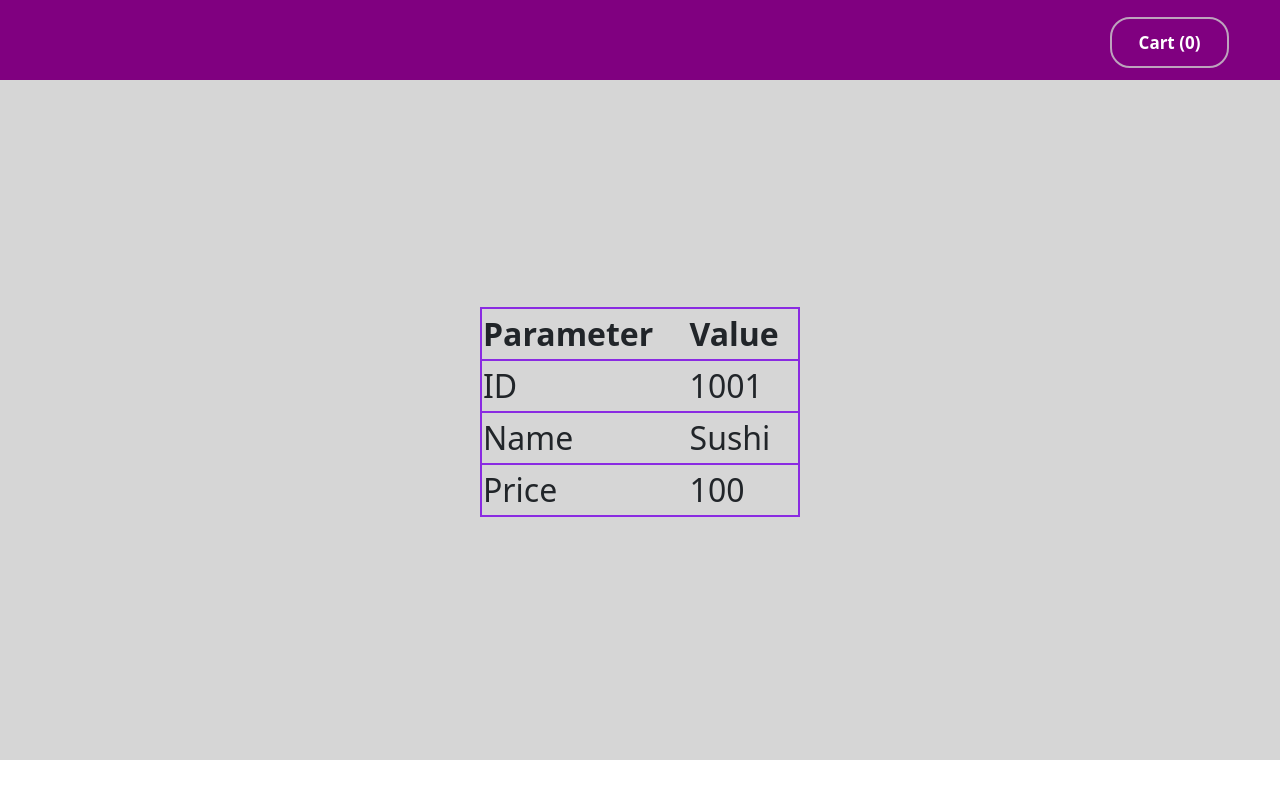
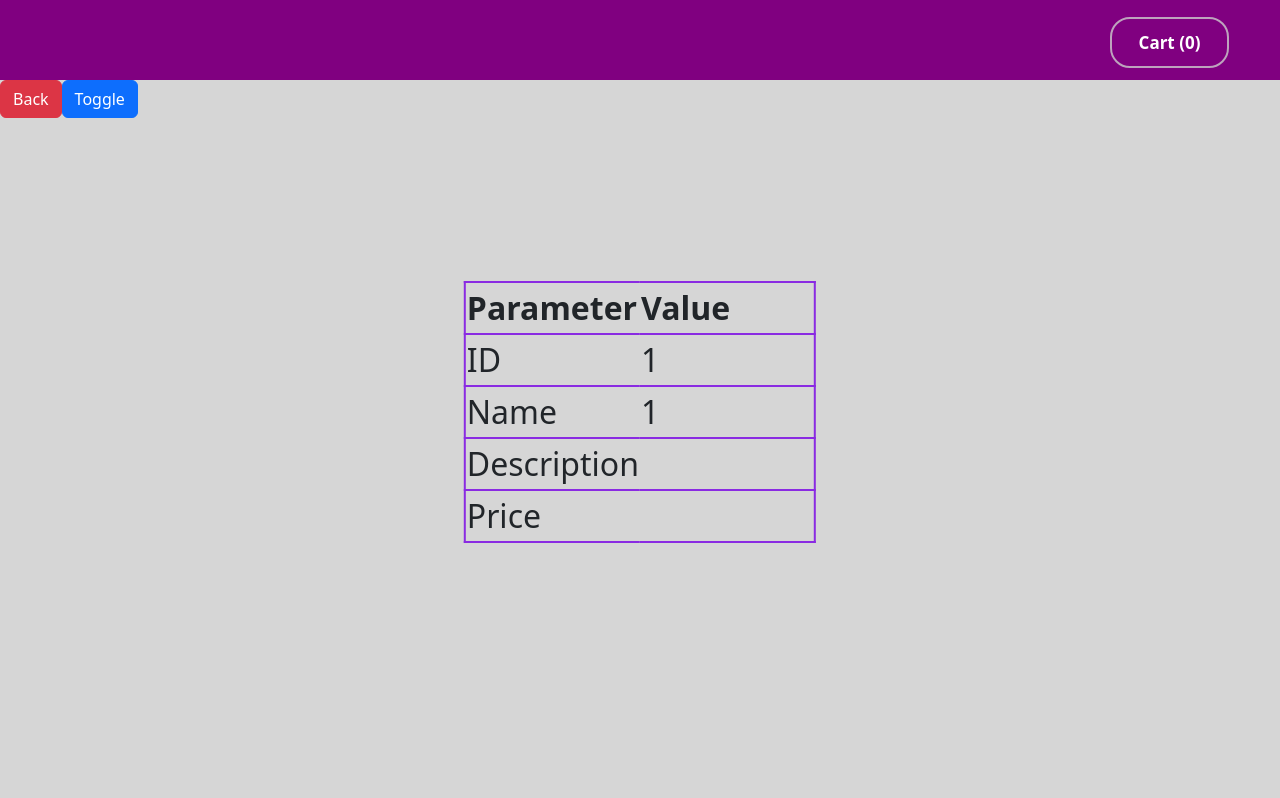
Before and after one commit to Aadhar-Kaushik/react-poc, a React (Create React App) app: page /home/meals/1/1 in a window 1280 px wide. Built offline with nearby package versions, Linux system fonts and the light colour scheme.

Commit message:
Routing over

```diff
--- a/src/components/MealDetails/MealDetails.js
+++ b/src/components/MealDetails/MealDetails.js
@@ -1,8 +1,25 @@
 import classes from "./MealDetails.module.css"
+import { useParams, useLocation, useNavigate } from "react-router-dom"
+import { useEffect, useState } from "react"
 
 const MealDetails = () => {
+    const navigate = useNavigate()
+    const [toggle, setToggle] = useState(false)
+    const pathVar = useParams()
+    const location = useLocation()
+    const search = new URLSearchParams(location.search)
+
+    useEffect(() => {
+        console.log("UseEffect")
+        return () => {
+            console.log("Clean-up")
+
+        }
+    }, [toggle])
 
     return <div className={classes.table}>
+        <button className="btn btn-danger" onClick={() => navigate(-1)}>Back</button>
+        <button className="btn btn-primary" onClick={() => setToggle(prev=>!prev)}>Toggle</button>
 
         <table>
             <tr>
@@ -11,17 +28,22 @@ const MealDetails = () => {
             </tr>
             <tr>
                 <td>ID</td>
-                <td>1001</td>
+                <td>{pathVar.id}</td>
             </tr>
             <tr>
                 <td>Name</td>
-                <td>Sushi</td>
+                <td>{pathVar.name}</td>
+            </tr>
+            <tr>
+                <td>Description</td>
+                <td>{search.get("desc")}</td>
             </tr>
             <tr>
                 <td>Price</td>
-                <td>100</td>
+                <td>{search.get("price")}</td>
             </tr>
         </table>
+
     </div>
 }
 
--- a/src/components/MealDetails/MealDetails.module.css
+++ b/src/components/MealDetails/MealDetails.module.css
@@ -9,10 +9,13 @@
     top: 50%;
     transform: translate(-50%,-50%);
     border: 2px solid blueviolet;
-    width: 20em;
+    max-width: 75%;
 }
 
 .table table tr{
     border: 2px solid blueviolet;
     font-size: 2em;
 }
+.table table tr td{
+    width: 50%;
+}
--- a/src/components/MealItems/MealItems.js
+++ b/src/components/MealItems/MealItems.js
@@ -21,7 +21,6 @@ const MealItems = props => {
     }
 
     const onClickMealNameHandler = () => {
-        console.log(props)
         navigate(`${props.id}/${props.name}
         ?desc=${props.description}&price=${props.price}`)
     }
--- a/src/components/Meals/Meals.module.css
+++ b/src/components/Meals/Meals.module.css
@@ -4,6 +4,8 @@
 }
 .meals ul{
 
+    overflow: auto;
+    height: 34vh;
     margin: 2em 0em 0em 3em;
 
 }
--- a/src/ui/Card/Card.module.css
+++ b/src/ui/Card/Card.module.css
@@ -1,4 +1,5 @@
 .card{
     background: #cccc;
     padding-bottom: 1em;
+    height: 100vh;
 }
--- a/src/ui/api/api.js
+++ b/src/ui/api/api.js
@@ -28,7 +28,7 @@ export function getApi(url, token = "") {
         const delay=setTimeout(() => {
             clearTimeout(delay)
         }, 200);
-        console.log("finally block getAPI :::: HIDE LOADER")
+        console.warn("finally block getAPI :::: HIDE LOADER")
     })
 
 }
@@ -62,14 +62,14 @@ export function postApi(url,body,token=""){
         const delay=setTimeout(() => {
             clearTimeout(delay)
         }, 200);
-        console.log("finally block postAPI :::: HIDE LOADER")
+        console.warn("finally block postAPI :::: HIDE LOADER")
 
     })
 
 }
 
 axios.interceptors.request.use(req=>{
-    console.log("SHOW LOADER")
+    console.warn("SHOW LOADER")
     return req
 },
 err=>{
--- a/src/ui/redux/sagas/cart-saga.js
+++ b/src/ui/redux/sagas/cart-saga.js
@@ -5,7 +5,6 @@ import { ADD_ITEMS_TO_CART, ADD_REMOVE_VIA_CART, GET_MEALS, setCartItems, setCou
 
 function* addRemoveViaCart(payload) {
     const CURRENT_STATE = yield select()
-    console.log(CURRENT_STATE)
     const itemIndex = CURRENT_STATE.cart.cartItems.findIndex(e => e.id === payload.data.item.id)
     let tmpCart = [...CURRENT_STATE.cart.cartItems]
     if (payload.data.action === "+") {
@@ -57,7 +56,7 @@ function* getMeals() {
             alert("Error!")
         }
     } catch (err) {
-        console.log("Error ::: ", err)
+        console.warn("Error ::: ", err)
     }
 }
 
--- a/src/ui/redux/sagas/login-saga.js
+++ b/src/ui/redux/sagas/login-saga.js
@@ -9,7 +9,7 @@ function* loadExternalConfig(){
         Object.assign(CONFIG.SYSTEM_PROPS,RESPONSE.data)
 
     }catch(err){
-        console.log(err)
+        console.warn(err)
     }
 }
 
```
